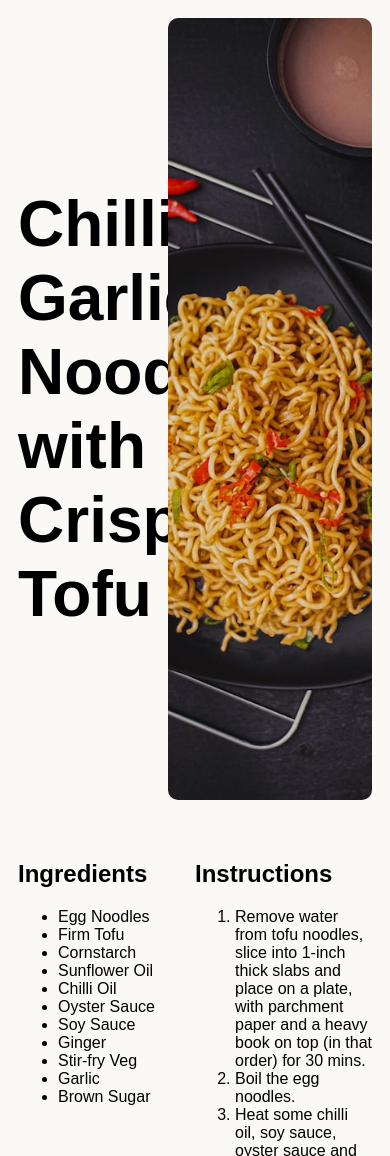
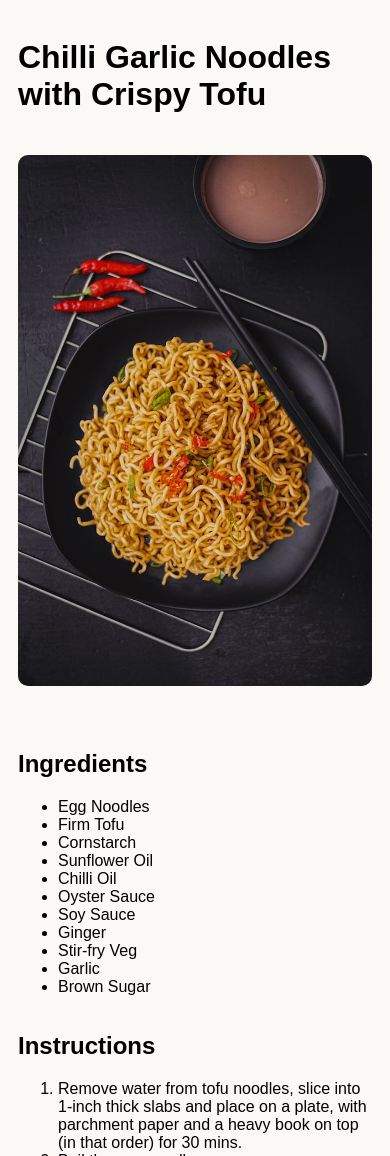
Before and after one commit to Reg1-max/recipe_webpage, a plain HTML site: page index.html in a window 390 px wide. Shown: the top 1156 px of the page. Drawn offline with Linux system fonts and the light colour scheme; a web font is replaced by a local one.

Commit message:
responsive stuff

```diff
--- a/css/styles.css
+++ b/css/styles.css
@@ -5,8 +5,6 @@ any padding or border sizes are included in said 100%, rather than excluded, whi
 the margin property (margin: 0px auto;) of body can also help to get rid of the scrollbar. */
 
 html {
-    width: 100%;
-    height: 100%;
     box-sizing: border-box;
     font-size: 1em;
 }
@@ -14,7 +12,6 @@ html {
 body {
     font-family: 'ABeeZee', sans-serif;
     background-color: #FAF9F6;
-    max-width: 100%;
     height: auto;
 }
 
@@ -70,3 +67,33 @@ around a bit. */
     justify-content: center;
     background-color: #FDF1D8;
 }
+
+/* MEDIA QUERIES */
+@media screen and (max-width: 768px) {
+    .title {
+        font-size: 1.5rem;
+    }
+}
+
+@media screen and (max-width: 500px) {
+    .header-grid-container {
+        display: flex;
+        flex-direction: column;
+    }
+
+    .header-grid-item {
+        margin: 10px;
+    }
+
+    .recipe-flexbox-container {
+        flex-direction: column;
+    }
+
+    .recipe-flexbox-item {
+        width: 100%;
+    }
+
+    .title {
+        font-size: 1rem;
+    }
+}
--- a/index.html
+++ b/index.html
@@ -1,9 +1,11 @@
 <!DOCTYPE html>
-<html>
+<html lang="en">
 <head>
-    <title>Regina's Recipes</title>
+    <meta charset="UTF-8">
+    <meta name="viewport" content="width=device-width, initial-scale=1.0">
     <link rel="stylesheet" href="css/styles.css" type="text/css">
     <link rel="stylesheet" href="https://fonts.googleapis.com/css?family=ABeeZee">
+    <title>Regina's Recipes</title>
 </head>
 <body>
     <div class="header-grid-container">
```
Also changed, not shown: images/test.html (added).
